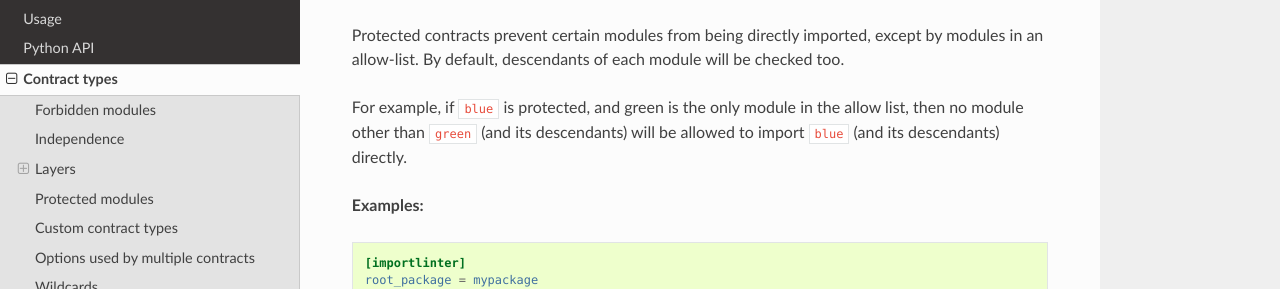
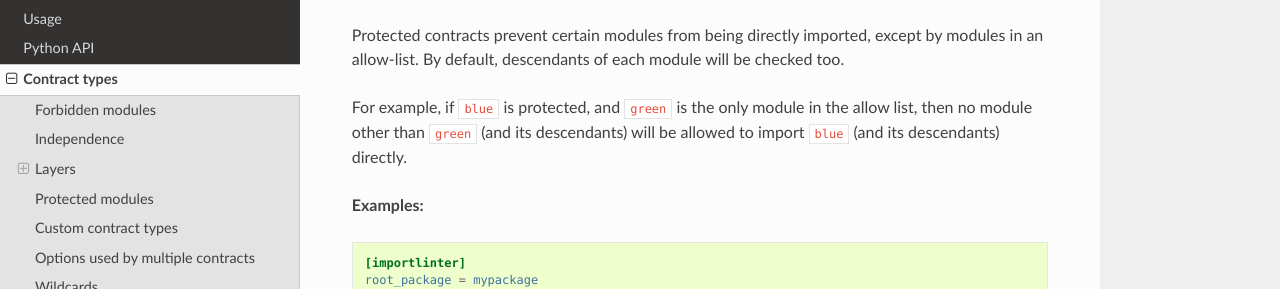
Before and after one commit to seddonym/import-linter, a Sphinx documentation site: the page built from docs/contract_types.rst, in a window 1280 px wide and 900 px high, scrolled down 7226 px. Shown: the part 160-449 px from the top of the window. Built offline with Sphinx 7.4.7 and the Read the Docs theme 3.1.0, drawn with Linux system fonts in a browser that asks for light colours.

```diff
--- a/docs/contract_types.rst
+++ b/docs/contract_types.rst
@@ -332,7 +332,7 @@ Protected modules
 Protected contracts prevent certain modules from being directly imported, except by modules in an allow-list.
 By default, descendants of each module will be checked too.
 
-For example, if ``blue`` is protected, and green is the only module in the allow list,
+For example, if ``blue`` is protected, and ``green`` is the only module in the allow list,
 then no module other than ``green`` (and its descendants) will be allowed to import ``blue`` (and its descendants) directly.
 
 **Examples:**
```
